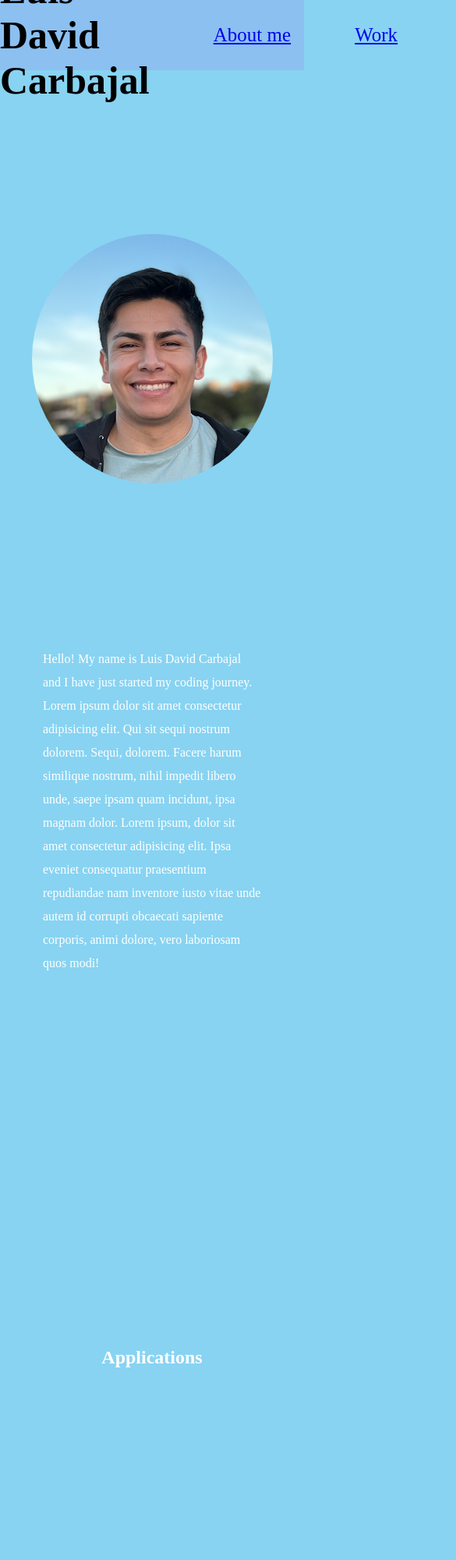
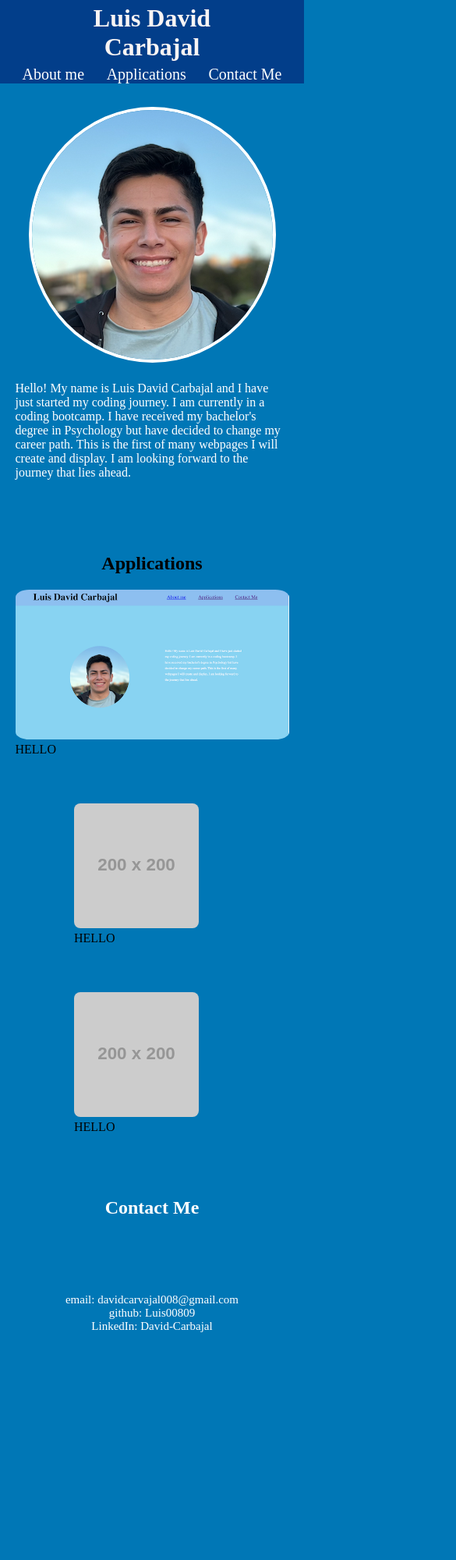
Before and after one commit to Luis00809/Challenge2, a plain HTML site: page index.html in a window 390 px wide. Shown: the top 2000 px of the page at 78% size, 585 px wide, since content can reach past the window. Drawn offline with Linux system fonts and the light colour scheme; placeholder pictures from the web are drawn by us.

Commit message:
Fixed widths and media queries

```diff
--- a/assets/style.css
+++ b/assets/style.css
@@ -5,131 +5,183 @@
 }
 
 body{
-    background-color: rgba(40, 175, 232, 0.548);
+    /* background-color: rgba(40, 175, 232, 0.548); */
+    background-color: rgb(0, 119, 182);
+    font-size: 16px;
+    min-height: 900px;
 }
+
+a:link {
+    color: white;
+}
+
+a {
+    text-decoration: none;
+}
+
+a:hover {
+    color: rgb(200, 0, 200);
+}
+
+a:visited {
+    color: white;
+}
+
 
 /* start of: heading section */
 .header {
     display: flex;
     justify-content: space-around;
-    background-color: rgba(145, 145, 237, 0.3);
+    /* background-color: rgba(3, 4, 94, .9); */
+    background-color: rgb(2, 62, 138) ;
     flex-direction: row;
-    height: 90px;
+    min-height: 90px;
     align-items: center;
-    margin-bottom: 50px;
+    margin-bottom: 30px;
+    width: 100%;
 }
 
 .header h1 {
-    font-size: 50px;
+    font-size: 3rem;
+    color: rgb(249, 244, 244);
+    width: 60%;
+    text-align: center;
 }
 
-.header div ul {
+.header div {
+    list-style: none;
+    display: flex;;
+    justify-content: space-evenly;
+    width: 40%;
+}
+
+.header div nav {
     list-style: none;
     display: flex;
-    width: 600px;
     justify-content: space-evenly;
+    width: 100%;
+}
 
+.header div nav ul{
+    display: flex;
+    justify-content:space-evenly;
+    width: 100%;
 }
 
 .header div ul li {
     display: inline-block;
-    font-size: 25px;
-}
-/* end of: header section> */
-
-
-/* start of: container section */
-.container {
-    display: flex;
-    flex-direction: row;
-    flex-wrap: wrap;
-    justify-content: center;
-    align-items: center;
+    font-size: 20px;
 
 }
 
-.container .box {
-    /* background-color: red; */
-    width: 500px;
-    height: 600px;
-    margin: 20px;
+/* end of: header section> */
 
+.container {
+    display: flex;
+    flex-direction: column;
+    height: 4000px;
 }
+
 /* end of: container section */
 
 /* start of: row1 */
 
-.container .box1 {
+.container .square1 {
+    width: 100%;
     display: flex;
+    flex-direction: row;
+    justify-content: space-evenly;
     align-items: center;
-    justify-content: center;
-}
-
-.container .box1 img {
-    border-radius: 50%;
-}
-
-.box2 {
-    display: flex;
-    justify-content: center;
-    align-items:center;
-    /* background-color: blue; */
-    width: 80%;
-    height: 80%;
-    margin: 0 auto;
+    min-height: 500px;
 
 }
 
-.box2 p {
-    display: inline;
+.container .square1 img {
+    border-radius: 50%;
+    max-width: 900%;
+    border: 4px solid white;
+}
+
+.container .square1 p {
     color: white;
-    line-height: 30px;
+    height: 200px;
+    max-width: 40%;
+    margin: 20px;
 }
 
 /* end of: row1 */
 
+
 /* start of: row 2 */
-.box3 {
+
+.container .square2 {
     display: flex;
-    justify-content: center;
+    justify-content: space-evenly;
     align-items: center;
-    height: 100%;
-}
-
-.box3 h2 {
-    color: white
+    margin-bottom: 70px;
 
 }
 
-/* flex for 3 images stacked with one on top */
+.container .square2 .left{
+    width: 40%;
+    text-align: center;
+}
 
-.stack {
+.box {
     display: flex;
     flex-wrap: wrap-reverse;
     justify-content: space-evenly;
     align-items: center;
     gap: 60px;
+    max-width: 90%;
 }
 
 #top {
-    width: 350px
+    width: 100%;
+    flex: 2 1 0px ;
 }
 
 .bottom {
-    width: 220px;
+    width: 80%;
+    flex: 1 0 0px;
 }
+
+.stack-1 img, .stack-2 img, .stack-3 img{
+    border-radius: 5%;
+}
+
+/* flex for 3 images stacked with one on top */
+.stack-1 img, .stack-2 img, .stack-3 img{
+    /* border: 10px double red; */
+    border-radius: 5%;
+}
+
 /* end of: row 2 */
 
+
 /* start of: row3 */
-/* values for h3 are above */
+.container .square3 {
+    display: flex;
+    justify-content: space-around;
+    align-items: center;
+}
+
+.container .square3 .contact {
+    color: white;
+    width: 35%;
+    text-align: center;
+
+}
+
+.container .square3 .links  {
+    width: 65%;
+}
 
 .links {
     display: flex;
     justify-content:space-around;
     align-items: center;
-    /* background-color: white; */
     width: 100%;
-    height: 100%
 }
 
 .links ul {
@@ -145,6 +197,87 @@ body{
     display: inline;
 }
 
-body {
-    height: 5000px;
+
+
+  @media screen and (max-width: 855px) {
+    .header {
+        display: flex;
+        flex-direction: column;
+        flex-wrap: wrap;
+     }
+
+    .header h1 {
+        font-size: 2rem;
+        margin: 5px;
+    }
+
+     .header div {
+        width: 100%;
+     }
+
+     .header div nav {
+        width: 100%;
+    }
+  }
+
+  @media screen and (max-width: 788px){
+    .container .square3 {
+        min-height: 270px;
+        display: flex;
+        flex-direction: column;
+    }
+
+    .container .square3 .contact {
+        color: white;
+        width: 100%;
+        text-align: center;
+
+    }
+
+    .container .square3 .links  {
+        width: 100%;
+        height: 200px;
+    }
+
+    .container .square3 .links ul {
+        display: block;
+        text-align: center;
+    }
+
+
+    .container .square3 .links .options li {
+        display: block;
+    }
+
+
+  }
+
+  @media screen and (max-width: 665px) {
+      .square2 {
+        display: flex;
+        flex-direction: column;
+        justify-content: center;
+      }
+
+      .container .square2 .left {
+        width: 100%;
+        margin-bottom: 20px;
+      }
+  }
+
+  @media screen and (max-width: 585px) {
+    .container .square1 {
+        width: 100%;
+        display: flex;
+        flex-direction: column;
+        justify-content: space-between;
+        align-items: center;
+        min-height: 500px;
+    }
+    .container .square1 p {
+        color: white;
+        max-height: 200px;
+        min-width: 90%;
+        margin: 20px;
+    }
 }
--- a/index.html
+++ b/index.html
@@ -14,64 +14,62 @@
                 <!-- todo: add a nav section-->
                 <h1>Luis David Carbajal</h1>
                 <div>
+                    <nav>
                         <ul>
-                        <li><a href="#">About me</a></li>
-                        <li><a href="#">Work</a></li>
-                        <li><a href="#"">Contact Me</a></li>
+                            <li><a href="#about">About me</a></li>
+                            <li><a href="#applications">Applications</a></li>
+                            <li><a href="#contact">Contact Me</a></li>
                         </ul>
+                    </nav>
                 </div>
             </div>
         </header>
 
         <main>
             <div class="container">
+
                 <!-- row1 starts -->
-                <div class="box box1">
+                <div class="square1">
+                        <div class="pic">
                             <img src="assets/images/Photo for badge .png" alt="Picture of Luis David Carbajal">
                         </div>
-
-                <div class="box">
-                    <div class="box2">
-                        <p>Hello! My name is Luis David Carbajal and I have just started my coding journey. Lorem ipsum dolor sit amet consectetur adipisicing
-                            elit. Qui sit sequi nostrum dolorem. Sequi, dolorem. Facere harum similique nostrum, nihil impedit libero unde, saepe ipsam quam incidunt, ipsa magnam dolor.
-                            Lorem ipsum, dolor sit amet consectetur adipisicing elit. Ipsa eveniet consequatur praesentium repudiandae nam inventore iusto vitae unde autem id corrupti obcaecati sapiente corporis,
-                            animi dolore, vero laboriosam quos modi!
+                        <p class="bio">Hello! My name is Luis David Carbajal and I have just started my coding journey.
+                            I am currently in a coding bootcamp.
+                            I have received my bachelor's degree in Psychology but have decided to change my career path.
+                            This is the first of many webpages I will create and display.
+                            I am looking forward to the journey that lies ahead.
                         </p>
-                    </div>
                 </div>
                 <!-- row1 ends -->
 
                 <!-- row2 starts -->
-                <div class="box">
-                    <div class="box3">
+
+                <div class="square2">
+                    <div class="left">
                         <h2>Applications</h2>
                     </div>
-                </div>
                     <div class="box">
-                    <div class="stack">
                         <div class="stack-1">
                             <figure>
                                 <img class="bottom" src="https://via.placeholder.com/200/"
                                 alt="description filler" />
                                 <figcaption>HELLO</figcaption>
-                                <p>description of work</p>
                             </figure>
                         </div>
 
                         <div class="stack-2">
                             <figure>
-                                <img class="bottom" src="https://via.placeholder.com/200/" alt="description filler"/>
+                                <img class="bottom" src="https://via.placeholder.com/200/"
+                                alt="description filler"/>
                                 <figcaption>HELLO</figcaption>
-                                <p>description of work</p>
                             </figure>
                             </div>
 
                         <div class="stack-3">
                             <figure>
-                                <img src="https://via.placeholder.com/200/"
+                                <img src="./assets/images/sc-for-portfolio.png"
                                 alt="description filler" id="top"/>
                                 <figcaption>HELLO</figcaption>
-                                <p>description of work</p>
                             </figure>
                         </div>
                     </div>
@@ -80,18 +78,15 @@
                 <!-- row2 ends -->
 
                 <!-- row3 starts -->
-                <div class="box">
-                    <div class="box3">
+                <div class="square3">
+                    <div class="contact">
                         <h2>Contact Me</h2>
                     </div>
-                </div>
-
-                <div class="box">
                     <div class="links">
-                        <ul>
-                            <li><a href="#">email:</a></li>
-                            <li><a href="#">github:</a></li>
-                            <li><a href="#">LinkedIn:</a></li>
+                        <ul class="options">
+                            <li>email: <a href="mailto:davidcarvajal008@gmail.com">davidcarvajal008@gmail.com</a></li>
+                            <li>github: <a href="https://github.com/Luis00809?tab=repositories">Luis00809</a></li>
+                            <li>LinkedIn: <a href="https://www.linkedin.com/public-profile/settings?trk=d_flagship3_profile_self_view_public_profile">David-Carbajal</a></li>
                         </ul>
                     </div>
                 </div>
```
Also changed, not shown: assets/images/sc-for-portfolio.png (added). Lines whose indentation alone changed are shown as unchanged.
